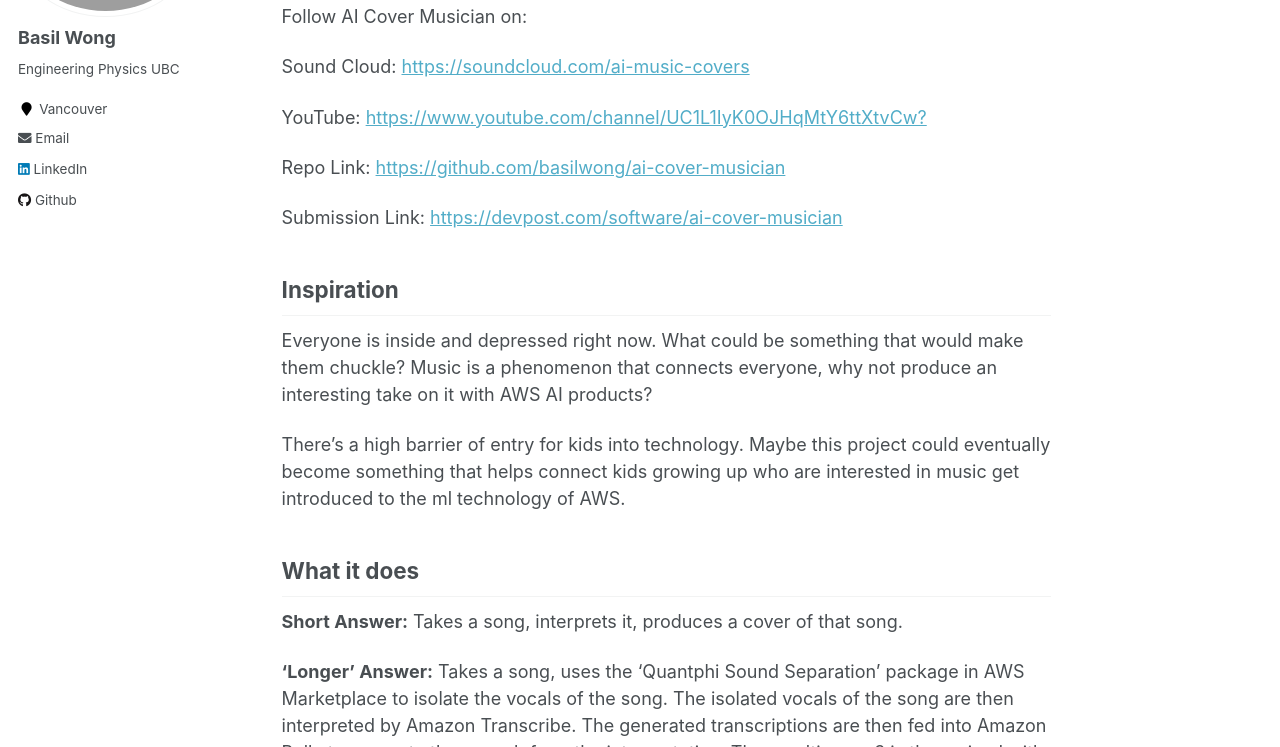
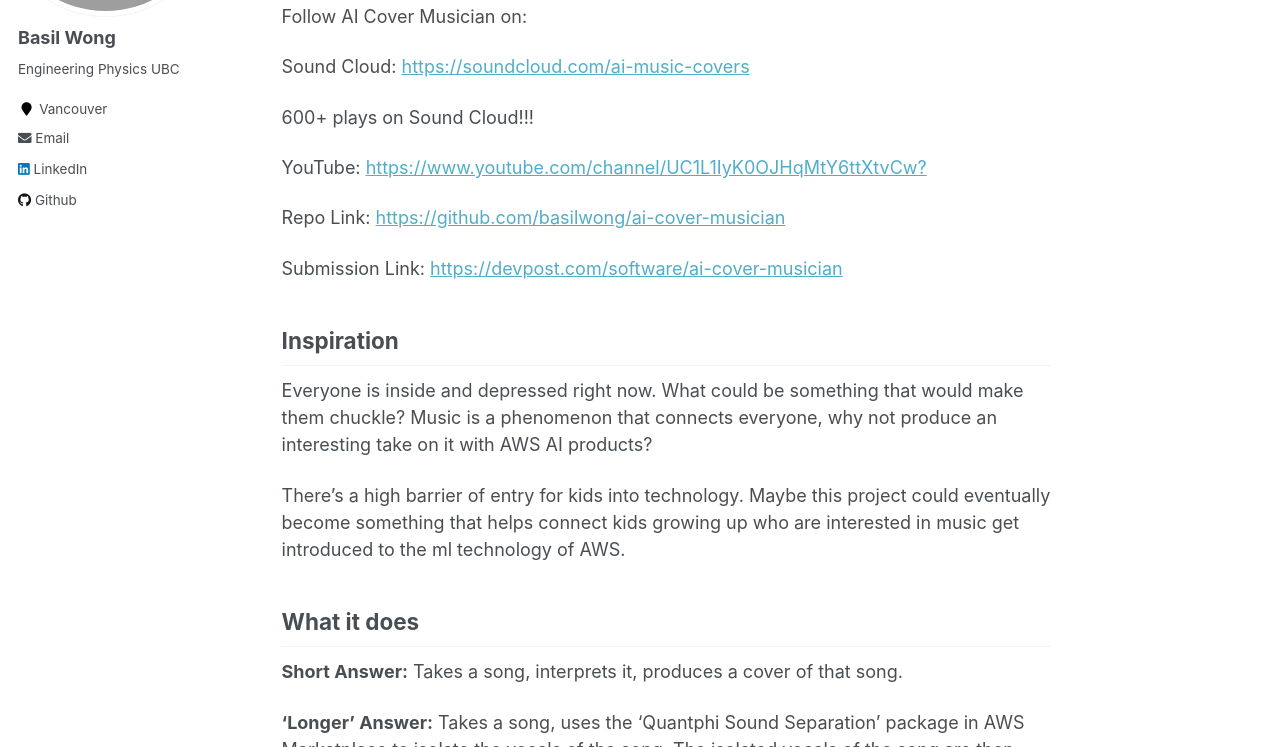
Before and after one commit to basilwong/basilwong.github.io, a Jekyll site: the page built from _portfolio/991-ai-cover-musician.md, in a window 1280 px wide and 900 px high, scrolled down 530 px, cut to the strip 153-900 px from the top of the window. Built offline with Jekyll 4.4.1, drawn with Linux system fonts in a browser that asks for light colours.

Commit message:
added manual play count. TODO: add automated play cound

```diff
--- a/_portfolio/991-ai-cover-musician.md
+++ b/_portfolio/991-ai-cover-musician.md
@@ -11,6 +11,8 @@
 Follow AI Cover Musician on:
 
 Sound Cloud: [https://soundcloud.com/ai-music-covers](https://soundcloud.com/ai-music-covers)
+
+600+ plays on Sound Cloud!!!
 
 YouTube: [https://www.youtube.com/channel/UC1L1IyK0OJHqMtY6ttXtvCw?](https://www.youtube.com/channel/UC1L1IyK0OJHqMtY6ttXtvCw?)
 
```
